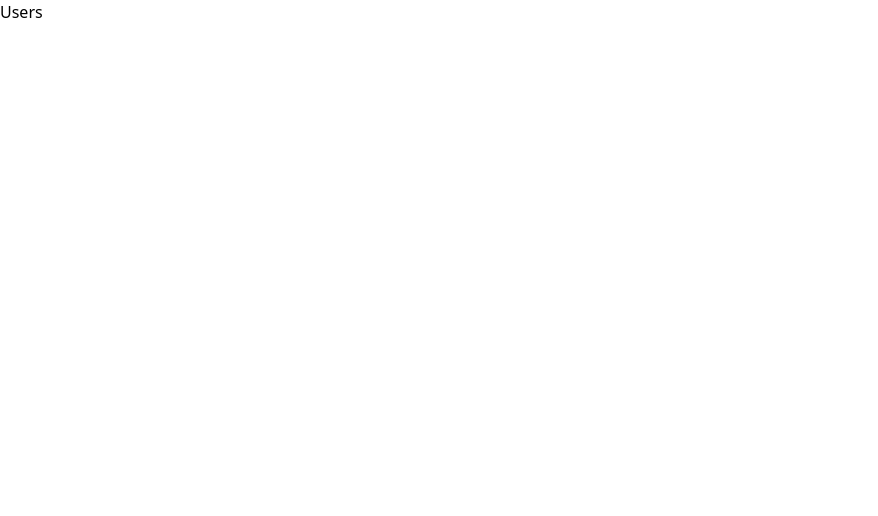
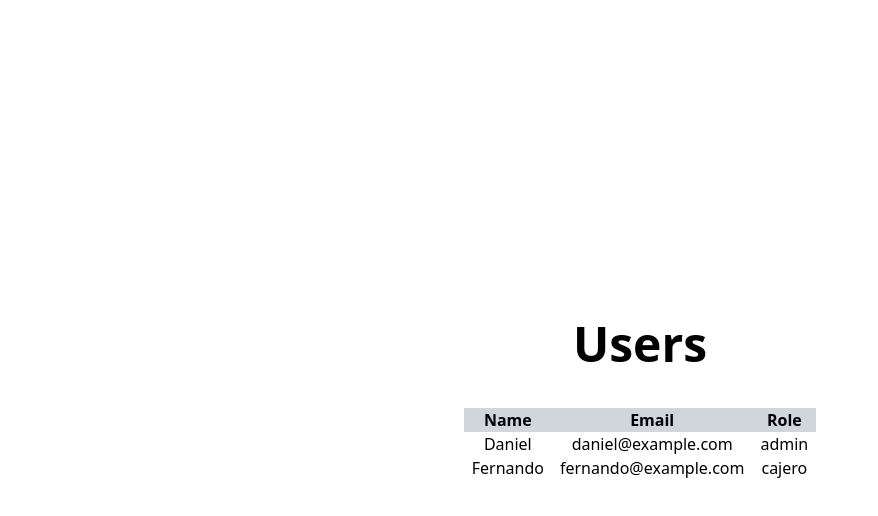
Before and after one commit to fdvalderrama/CaracasJWT_fe, a React (Vite) app: page /users in a window 1280 px wide. Shown: the top 516 px of the page, without its empty margins (0-878 px from the left). Built offline with nearby package versions, Linux system fonts and the light colour scheme.

Commit message:
Login sin uso de jwt terminado

```diff
--- a/src/pages/Users.tsx
+++ b/src/pages/Users.tsx
@@ -1,7 +1,34 @@
-import React from "react";
+import type { User } from "../types/User";
 
 const Users = () => {
-  return <div>Users</div>;
+  const users: User[] = [
+    { id: 1, name: "Daniel", email: "daniel@example.com", role: "admin" },
+    { id: 2, name: "Fernando", email: "fernando@example.com", role: "cajero" },
+  ];
+
+  return (
+    <div className="h-screen flex flex-col justify-center items-center">
+      <h1 className="text-5xl font-bold mb-10">Users</h1>
+      <table>
+        <thead>
+          <tr className="bg-gray-300">
+            <th>Name</th>
+            <th>Email</th>
+            <th>Role</th>
+          </tr>
+        </thead>
+        <tbody>
+          {users.map((user) => (
+            <tr className="text-center" key={user.id}>
+              <td className="px-2">{user.name}</td>
+              <td className="px-2">{user.email}</td>
+              <td className="px-2">{user.role}</td>
+            </tr>
+          ))}
+        </tbody>
+      </table>
+    </div>
+  );
 };
 
 export default Users;
--- /dev/null
+++ b/src/types/User.ts
@@ -0,0 +1,6 @@
+export interface User {
+    id: number
+    name:string,
+    email:string,
+    role: string
+}
```
